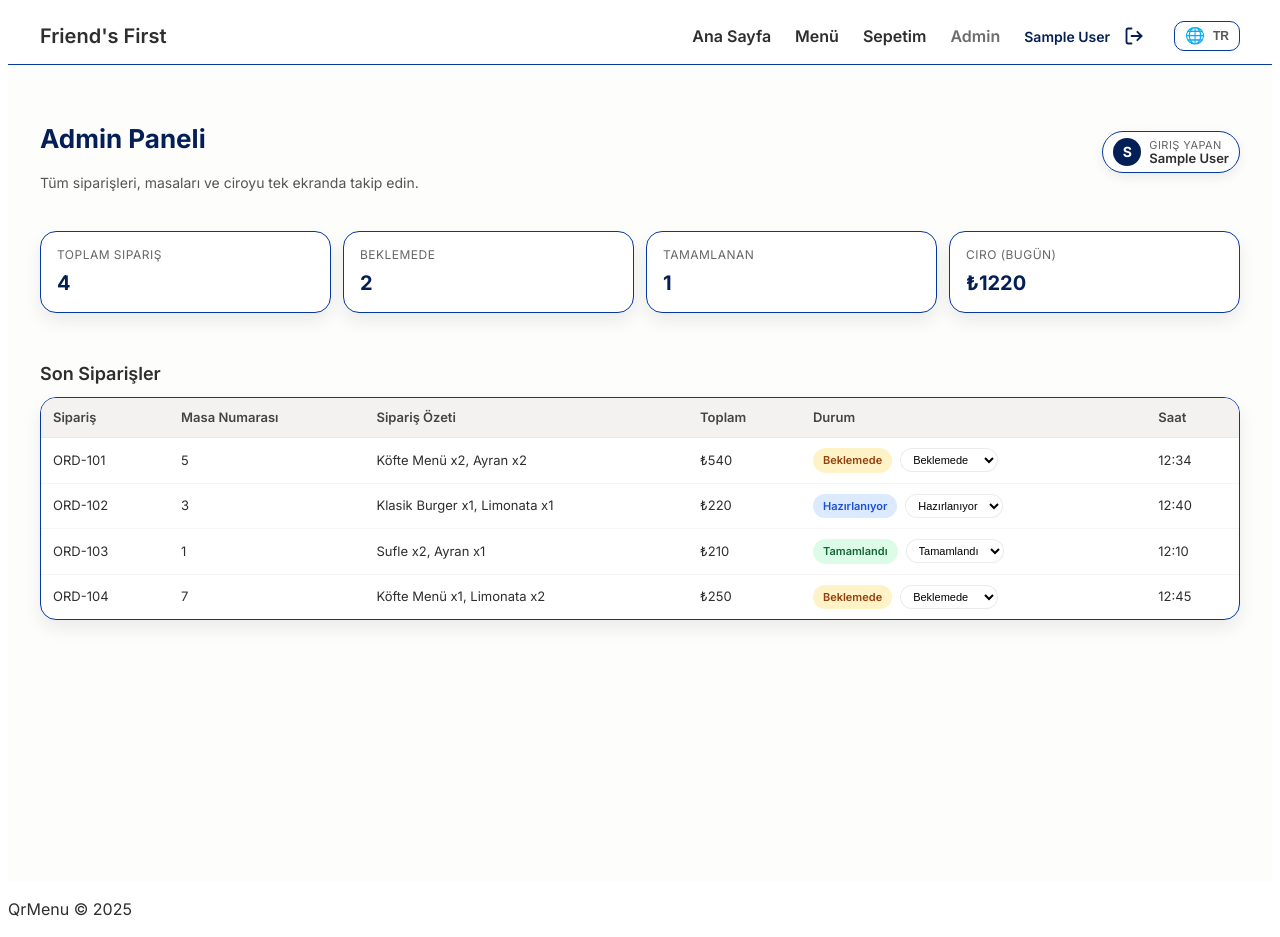
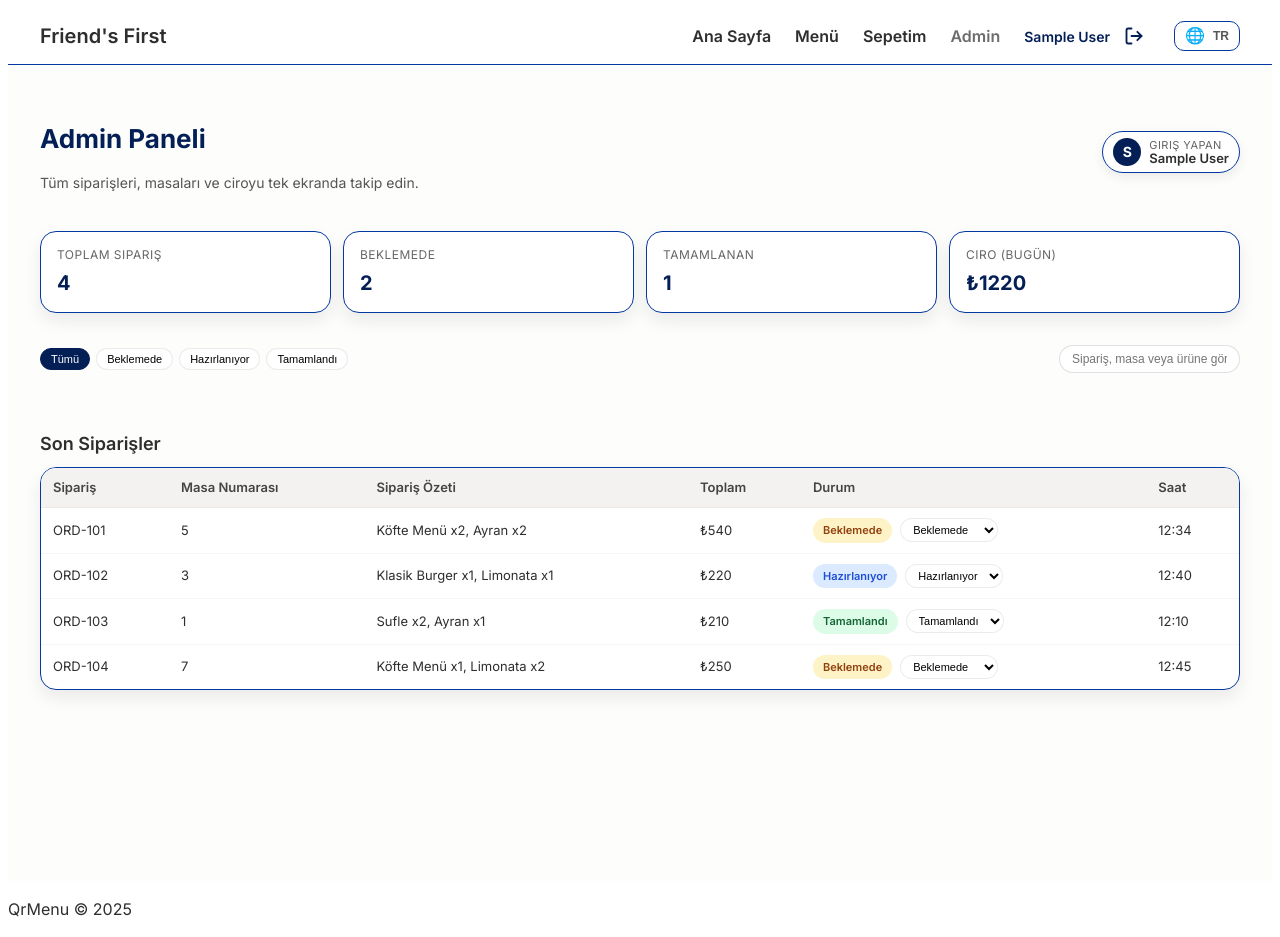
Before and after one commit to NurAleynaPektas/qrMenu, a React (Vite) app in the folder client/: page /admin/dashboard in a window 1280 px wide. Built offline with nearby package versions, Linux system fonts and the light colour scheme; sample sign-in values are in the browser's storage.

Commit message:
all wait finish for adminPanel

```diff
--- a/client/src/i18n/en.json
+++ b/client/src/i18n/en.json
@@ -83,7 +83,11 @@
   "time": "Time",
   "status_pending": "Pending",
   "status_preparing": "Preparing",
-  "status_completed": "Completed"
+  "status_completed": "Completed",
+  "filter_all": "All",
+"search_placeholder": "Search by order, table or items...",
+"no_orders": "No orders found for the current filter."
+
 }
 ,
   "auth": {
--- a/client/src/i18n/fr.json
+++ b/client/src/i18n/fr.json
@@ -84,7 +84,11 @@
   "time": "Heure",
   "status_pending": "Attente",
   "status_preparing": "Préparation",
-  "status_completed": "Terminée"
+  "status_completed": "Terminée",
+  "filter_all": "Tous",
+"search_placeholder": "Rechercher par commande, table ou article...",
+"no_orders": "Aucune commande trouvée pour ce filtre."
+
 }
 
 ,
--- a/client/src/i18n/tr.json
+++ b/client/src/i18n/tr.json
@@ -83,7 +83,11 @@
   "time": "Saat",
   "status_pending": "Beklemede",
   "status_preparing": "Hazırlanıyor",
-  "status_completed": "Tamamlandı"
+  "status_completed": "Tamamlandı",
+  "filter_all": "Tümü",
+"search_placeholder": "Sipariş, masa veya ürüne göre ara...",
+"no_orders": "Mevcut filtreye göre sipariş bulunamadı."
+
 }
 
 
--- a/client/src/pages/AdminDashboard.jsx
+++ b/client/src/pages/AdminDashboard.jsx
@@ -43,10 +43,12 @@ export default function AdminDashboard() {
   const { t } = useTranslation();
   const admin = useSelector((state) => state.auth.user);
 
-  // 🔥 Artık siparişleri state'te tutuyoruz
+  // 🔥 State'ler
   const [orders, setOrders] = useState(initialOrders);
+  const [statusFilter, setStatusFilter] = useState("all"); // all | pending | preparing | completed
+  const [search, setSearch] = useState("");
 
-  // İstatistikler her seferinde tekrar hesaplanmasın diye useMemo kullanalım
+  // İstatistikler (her zaman tüm orders üzerinden)
   const { totalOrders, pendingCount, completedCount, totalRevenue } =
     useMemo(() => {
       const totalOrders = orders.length;
@@ -59,7 +61,25 @@ export default function AdminDashboard() {
       return { totalOrders, pendingCount, completedCount, totalRevenue };
     }, [orders]);
 
-  // Tablo içindeki select'ten status değiştirildiğinde çalışacak
+  // Filtrelenmiş + arama uygulanmış liste
+  const filteredOrders = useMemo(() => {
+    return orders.filter((o) => {
+      // Status filtresi
+      if (statusFilter !== "all" && o.status !== statusFilter) {
+        return false;
+      }
+
+      // Arama
+      if (!search.trim()) return true;
+
+      const q = search.toLowerCase();
+      const haystack = `${o.id} ${o.items} ${o.table}`.toLowerCase();
+
+      return haystack.includes(q);
+    });
+  }, [orders, statusFilter, search]);
+
+  // Status güncelleme
   const updateStatus = (id, newStatus) => {
     setOrders((prev) =>
       prev.map((o) =>
@@ -142,6 +162,58 @@ export default function AdminDashboard() {
         </div>
       </section>
 
+      <section className={s.filtersBar}>
+        <div className={s.filterChips}>
+          <button
+            type="button"
+            className={`${s.filterChip} ${
+              statusFilter === "all" ? s.filterChipActive : ""
+            }`}
+            onClick={() => setStatusFilter("all")}
+          >
+            {t("admin.filter_all") || "All"}
+          </button>
+          <button
+            type="button"
+            className={`${s.filterChip} ${
+              statusFilter === "pending" ? s.filterChipActive : ""
+            }`}
+            onClick={() => setStatusFilter("pending")}
+          >
+            {t("admin.status_pending") || "Pending"}
+          </button>
+          <button
+            type="button"
+            className={`${s.filterChip} ${
+              statusFilter === "preparing" ? s.filterChipActive : ""
+            }`}
+            onClick={() => setStatusFilter("preparing")}
+          >
+            {t("admin.status_preparing") || "Preparing"}
+          </button>
+          <button
+            type="button"
+            className={`${s.filterChip} ${
+              statusFilter === "completed" ? s.filterChipActive : ""
+            }`}
+            onClick={() => setStatusFilter("completed")}
+          >
+            {t("admin.status_completed") || "Completed"}
+          </button>
+        </div>
+
+        <input
+          className={s.searchInput}
+          type="text"
+          value={search}
+          onChange={(e) => setSearch(e.target.value)}
+          placeholder={
+            t("admin.search_placeholder") ||
+            "Search by order, table or items..."
+          }
+        />
+      </section>
+
       {/* Tablo - sipariş listesi */}
       <section className={s.tableSection}>
         <h2 className={s.sectionTitle}>
@@ -160,7 +232,15 @@ export default function AdminDashboard() {
               </tr>
             </thead>
             <tbody>
-              {orders.map((o) => (
+              {filteredOrders.length === 0 ? (
+                <tr>
+                  <td colSpan={6} className={s.emptyRow}>
+                    {t("admin.no_orders") ||
+                      "No orders found for the current filter."}
+                  </td>
+                </tr>
+              ) : (
+                filteredOrders.map((o) => (
                   <tr key={o.id}>
                     <td>{o.id}</td>
                     <td>{o.table}</td>
@@ -169,7 +249,9 @@ export default function AdminDashboard() {
                     <td>
                       <div className={s.statusCell}>
                         <span
-                        className={`${s.statusChip} ${s["status_" + o.status]}`}
+                          className={`${s.statusChip} ${
+                            s["status_" + o.status]
+                          }`}
                         >
                           {statusLabel(o.status)}
                         </span>
@@ -192,7 +274,8 @@ export default function AdminDashboard() {
                     </td>
                     <td>{o.time}</td>
                   </tr>
-              ))}
+                ))
+              )}
             </tbody>
           </table>
         </div>
--- a/client/src/pages/AdminDashboard.module.css
+++ b/client/src/pages/AdminDashboard.module.css
@@ -189,6 +189,73 @@
   outline: none;
   border-color: var(--accent);
 }
+.filtersBar {
+  margin-top: 8px;
+  margin-bottom: 10px;
+  display: flex;
+  flex-direction: column;
+  gap: 8px;
+}
+
+.filterChips {
+  display: flex;
+  flex-wrap: wrap;
+  gap: 6px;
+}
+
+.filterChip {
+  border: 1px solid rgba(0, 0, 0, 0.08);
+  background: #fff;
+  padding: 4px 10px;
+  font-size: 11px;
+  border-radius: 999px;
+  cursor: pointer;
+  transition: background 0.15s ease, color 0.15s ease, border-color 0.15s ease;
+}
+
+.filterChipActive {
+  background: var(--accent);
+  border-color: var(--accent);
+  color: #fff;
+}
+
+.searchInput {
+  border-radius: 999px;
+  border: 1px solid rgba(0, 0, 0, 0.12);
+  padding: 6px 12px;
+  font-size: 12px;
+}
+
+.searchInput:focus {
+  outline: none;
+  border-color: var(--accent);
+}
+
+.emptyRow {
+  text-align: center;
+  padding: 16px 8px;
+  font-size: 13px;
+  color: #666;
+}
+.statusCell {
+  display: flex;
+  align-items: center;
+  gap: 8px;
+}
+
+.statusSelect {
+  border-radius: 999px;
+  border: 1px solid rgba(0, 0, 0, 0.08);
+  padding: 4px 8px;
+  font-size: 11px;
+  background: #fff;
+  cursor: pointer;
+}
+
+.statusSelect:focus {
+  outline: none;
+  border-color: var(--accent);
+}
 
 @media (min-width: 768px) {
   .page {
@@ -202,4 +269,13 @@
   .statsGrid {
     grid-template-columns: repeat(4, minmax(0, 1fr));
   }
+  .filtersBar {
+    flex-direction: row;
+    align-items: center;
+    justify-content: space-between;
+  }
+
+  .searchInput {
+    max-width: 260px;
+  }
 }
```
Lines whose indentation alone changed are shown as unchanged.
